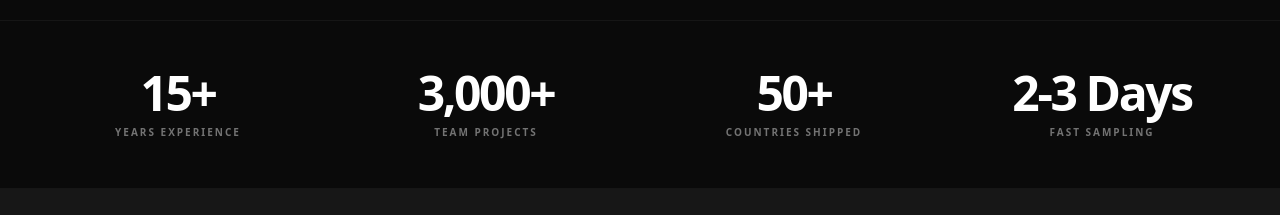
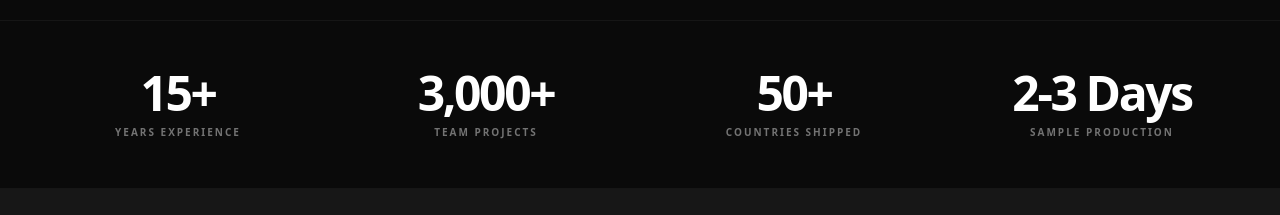
Before and after one commit to basketmanyork-design/poxiol-site, a Next.js app: page / in a window 1280 px wide. Shown: the part 1000-1215 px from the top of the page. Built offline with nearby package versions, Linux system fonts and the light colour scheme.

Commit message:
chore: final copy refinements for V8.2 launch - standardized sampling time and quality support wording

```diff
--- a/app/free-mockup/page.tsx
+++ b/app/free-mockup/page.tsx
@@ -28,7 +28,7 @@ export default function FreeMockupPage() {
             <p className="mb-5 text-sm font-black uppercase tracking-[0.16em] text-lime-400">Free Mockup Request</p>
             <h1 className="text-5xl font-black leading-[0.98] tracking-tight text-white md:text-7xl">Get Your Free POXIOL Teamwear Mockup</h1>
             <p className="mt-7 max-w-2xl text-lg leading-8 text-neutral-300">Send us your sport, logo, colors and quantity. Our design team will help create a professional custom uniform preview for your team, event or brand.</p>
-            <div className="mt-8 grid gap-3 sm:grid-cols-2">{["MOQ 1 supported", "1-2H design support", "2-3 day sampling", "OEM/ODM ready", "Quality Support"].map(item => <div key={item} className="rounded-2xl border border-white/10 bg-white/[0.06] px-4 py-3 text-sm font-bold text-white">{item}</div>)}</div>
+            <div className="mt-8 grid gap-3 sm:grid-cols-2">{["MOQ 1 supported", "1-2H design support", "Sample Production: 2–3 Days", "OEM/ODM ready", "Quality Support"].map(item => <div key={item} className="rounded-2xl border border-white/10 bg-white/[0.06] px-4 py-3 text-sm font-bold text-white">{item}</div>)}</div>
             <div className="mt-8 rounded-[1.5rem] border border-lime-400/25 bg-lime-400/10 p-5 text-sm leading-7 text-neutral-200">No complete design file? No problem. Send your idea, reference style, team color or logo. POXIOL will help turn it into a professional teamwear concept.</div>
           </div>
           <ContactForm
--- a/app/layout.tsx
+++ b/app/layout.tsx
@@ -9,7 +9,7 @@ export const metadata: Metadata = {
   },
   title: "Custom Teamwear & Sports Uniforms Manufacturer | POXIOL",
   description:
-    "POXIOL provides custom basketball uniforms, soccer kits, baseball uniforms, running apparel, training wear and multi-sport teamwear with MOQ 1, free mockup, fast sampling and OEM/ODM service.",
+    "POXIOL provides custom basketball uniforms, soccer kits, baseball uniforms, running apparel, training wear and multi-sport teamwear with MOQ 1, free mockup, sample production in 2-3 days and OEM/ODM service.",
   keywords: [
     "custom teamwear",
     "custom sports uniforms",
--- a/app/page.tsx
+++ b/app/page.tsx
@@ -8,14 +8,14 @@ import ContactForm from "@/components/forms/ContactForm";
 
 export const metadata: Metadata = {
   title: "Custom Teamwear Manufacturer | OEM Sports Uniform Supplier | POXIOL",
-  description: "Elite B2B custom teamwear manufacturer offering basketball uniforms, soccer kits and OEM sportswear with free mockup, MOQ 1 set and fast sampling.",
+  description: "Elite B2B custom teamwear manufacturer offering basketball uniforms, soccer kits and OEM sportswear with free mockup, MOQ 1 set and sample production in 2-3 days.",
 };
 
 const trustMetrics = [
   { value: "15+", label: "Years Experience" },
   { value: "3,000+", label: "Team Projects" },
   { value: "50+", label: "Countries Shipped" },
-  { value: "2-3 Days", label: "Fast Sampling" }
+  { value: "2-3 Days", label: "Sample Production" }
 ];
 
 const conversionChips = ["Free Mockup", "MOQ 1 Set", "Sample in 2–3 Days", "Factory Direct", "OEM/ODM"];
--- a/components/sports/SportsLandingPage.tsx
+++ b/components/sports/SportsLandingPage.tsx
@@ -19,7 +19,7 @@ export default function SportsLandingPage({ data }: { data: SportsPageData }) {
             <h1 className="max-w-3xl text-5xl font-black leading-[0.98] tracking-tight text-white md:text-7xl uppercase">{data.h1}</h1>
             <p className="mt-7 max-w-2xl text-lg leading-8 text-neutral-300">{data.heroText}</p>
             <div className="mt-8 flex flex-wrap gap-3">
-              {["Sample Support", "Free Mockup", "Fast Sampling", "OEM/ODM Ready", "Quality Support"].map((item)=>(
+              {["Sample Support", "Free Mockup", "Sample Production", "OEM/ODM Ready", "Quality Support"].map((item)=>(
                 <span key={item} className="rounded-full border border-white/15 bg-white/10 px-4 py-2 text-sm font-bold text-white">{item}</span>
               ))}
             </div>
--- a/lib/free-mockup-data.ts
+++ b/lib/free-mockup-data.ts
@@ -2,7 +2,7 @@ export const sportOptions = ["Basketball", "Soccer", "Baseball / Softball", "Run
 export const buyerTypeOptions = ["Club / Team", "School / Academy", "Tournament / Event", "Sportswear Brand", "Wholesaler / Distributor", "Corporate / Organization", "Custom Retailer", "Other"];
 export const quantityOptions = ["1-10 pcs", "11-50 pcs", "51-100 pcs", "101-500 pcs", "500+ pcs", "Not sure yet"];
 export const productOptions = ["Jersey", "Shorts", "Pants", "Socks", "Tracksuit", "Polo Shirt", "Running Singlet", "Jacket", "Full Set", "Other"];
-export const trustItems = ["MOQ 1", "1-2H Design Support", "2-3 Day Sampling", "3-5 Day Production", "OEM/ODM Ready", "Quality Support"];
+export const trustItems = ["MOQ 1", "1-2H Design Support", "Sample Production: 2–3 Days", "3-5 Day Production", "OEM/ODM Ready", "Quality Support"];
 export const requestTypes = [
   { title: "Team Uniforms", description: "Basketball, soccer, baseball, volleyball, hockey and more." },
   { title: "Running & Event Apparel", description: "Marathon vests, race shirts, staff uniforms and event teamwear." },
--- a/lib/home-data.ts
+++ b/lib/home-data.ts
@@ -17,7 +17,7 @@ export const sportsCategories = [
 export const uspCards = [
   { metric: "MOQ 1", title: "Start Small, Scale Fast", description: "Order from one piece for samples, trials, custom retail projects or small team needs before scaling into larger production.", label: "Flexible Orders" },
   { metric: "1-2H", title: "Fast Design Mockup", description: "Send your logo, colors or reference. Our design team creates a professional visual mockup quickly for your approval.", label: "Free Mockup" },
-  { metric: "2-3D", title: "Quick Sampling", description: "Sample Production: 2–3 Days After Mockup Confirmation. Express Delivery: Usually 3–7 Days Depending on Country.", label: "Fast Sample" },
+  { metric: "2-3D", title: "Quick Sampling", description: "Sample Production: 2–3 Days After Mockup Confirmation. Express Delivery: Usually 3–7 Days Depending on Country.", label: "Sample Production" },
   { metric: "3-5D", title: "Fast Production", description: "Flexible production capacity supports urgent team orders, tournament deadlines and repeat teamwear programs.", label: "Fast Turnaround" },
   { metric: "OEM/ODM", title: "Original Teamwear Development", description: "From simple logo customization to full teamwear collection development, POXIOL supports brands, clubs and wholesalers.", label: "Design + Production" },
   { metric: "QC", title: "Quality Support", description: "Strict QC before shipment and comprehensive after-sales quality support for every custom order.", label: "Quality Promise" },
```
